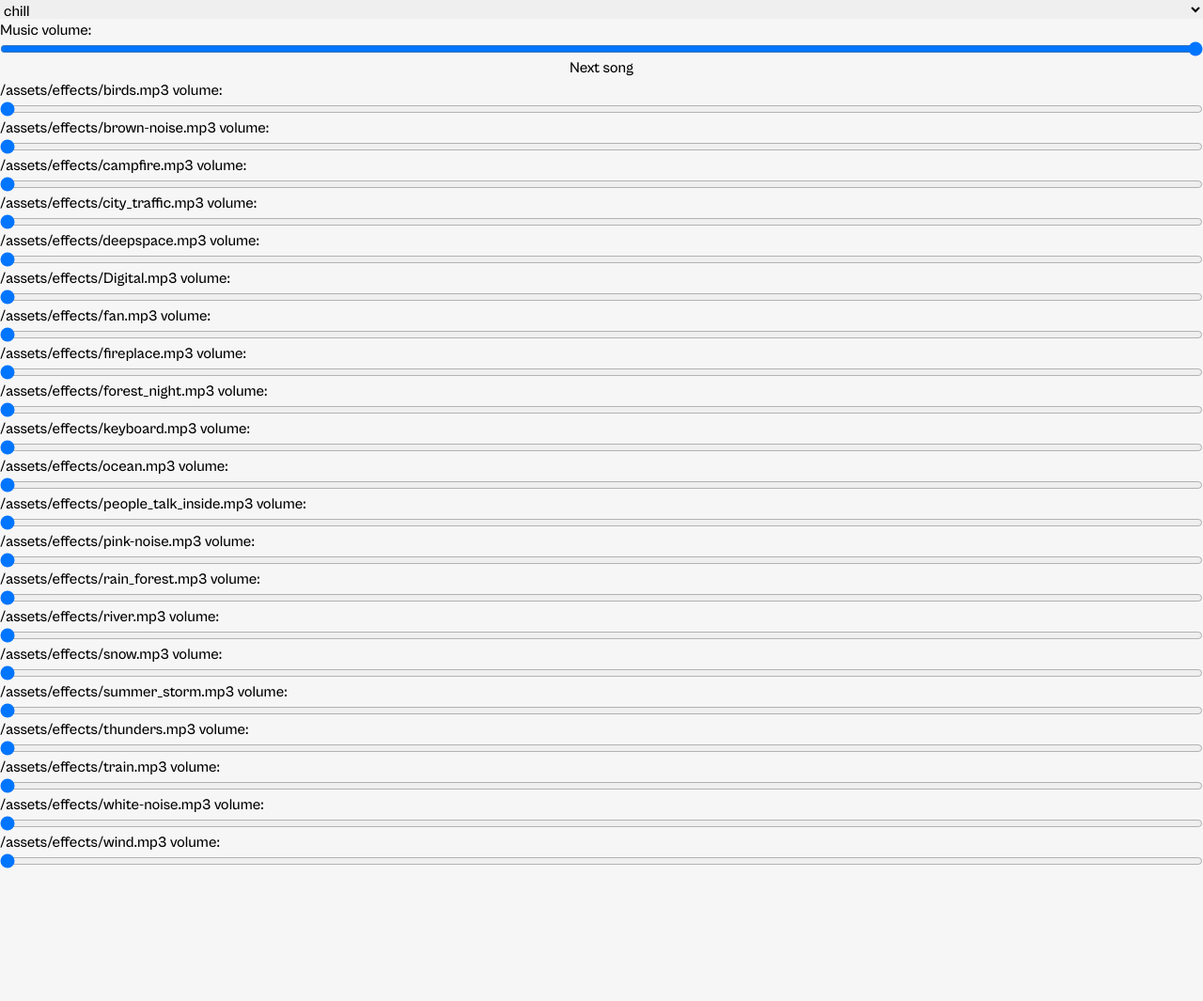
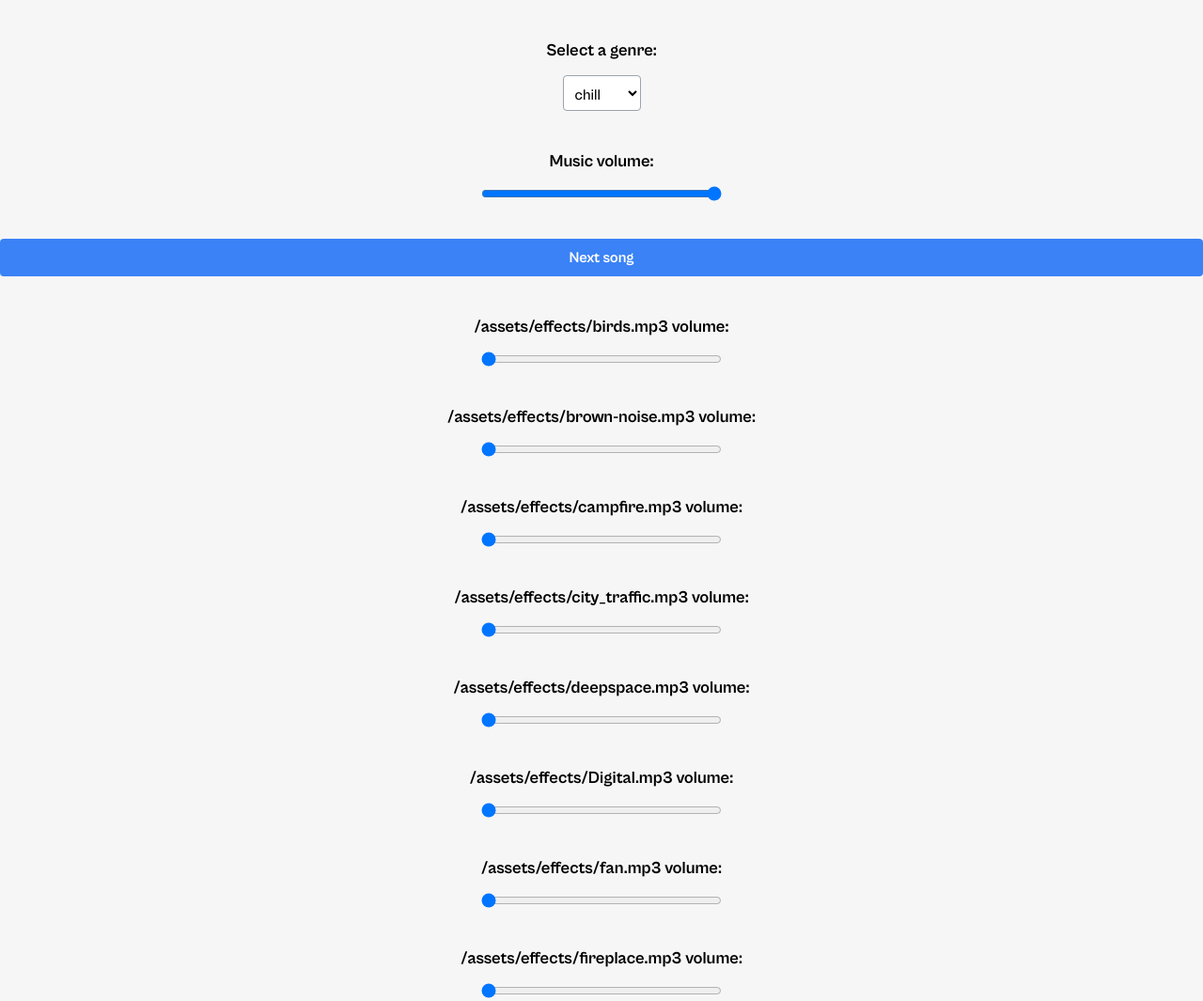
Before and after one commit to rico-vz/LofiKit, an Astro site: page /play in a window 1280 px wide. Shown: the top 1065 px of the page at 94% size. Before the commit the page ends 924 px from the top, so only its background shows below. Built offline with nearby package versions, Linux system fonts and the light colour scheme; Astro itself is replaced by a stand-in of ours.

Commit message:
small tailwind styling

```diff
--- a/src/components/AudioPlayer.svelte
+++ b/src/components/AudioPlayer.svelte
@@ -55,15 +55,22 @@
   });
 </script>
 
-<select on:change={handleGenreSelection}>
+<div class="flex flex-col items-center mt-10">
+  <div class="text-lg font-bold mb-3">Select a genre:</div>
+  <select
+    class="bg-white border border-gray-400 rounded p-2"
+    on:change={handleGenreSelection}
+  >
     {#each genres as genre}
       <option value={genre} selected={selectedGenre === genre}>{genre}</option>
     {/each}
   </select>
+</div>
 
-<audio src={currentSong} autoplay loop bind:volume />
+<audio src={currentSong} autoplay loop bind:volume class="hidden" />
 
-<p>Music volume:</p>
+<div class="flex flex-col items-center mt-10">
+  <div class="text-lg font-bold mb-3">Music volume:</div>
   <input
     type="range"
     min="0"
@@ -71,9 +78,16 @@
     step="0.01"
     value={volume}
     on:input={handleVolumeChange}
+    class="w-64"
   />
+</div>
 
-<button on:click={handleNextSong}>Next song</button>
+<button
+  class="bg-blue-500 hover:bg-blue-700 text-white font-bold py-2 px-4 mt-10 rounded"
+  on:click={handleNextSong}
+>
+  Next song
+</button>
 
 {#each effects as effect}
   <audio
@@ -81,9 +95,11 @@
     loop
     bind:volume={effectVolumes[effect].volume}
     bind:paused={effectVolumes[effect].paused}
+    class="hidden"
   />
 
-  <p>{effect} volume:</p>
+  <div class="flex flex-col items-center mt-10">
+    <div class="text-lg font-bold mb-3">{effect} volume:</div>
     <input
       type="range"
       min="0"
@@ -91,5 +107,7 @@
       step="0.01"
       value={effectVolumes[effect].volume}
       on:input={handleEffectVolumeChange(effect)}
+      class="w-64"
     />
+  </div>
 {/each}
```
Lines whose indentation alone changed are shown as unchanged.
